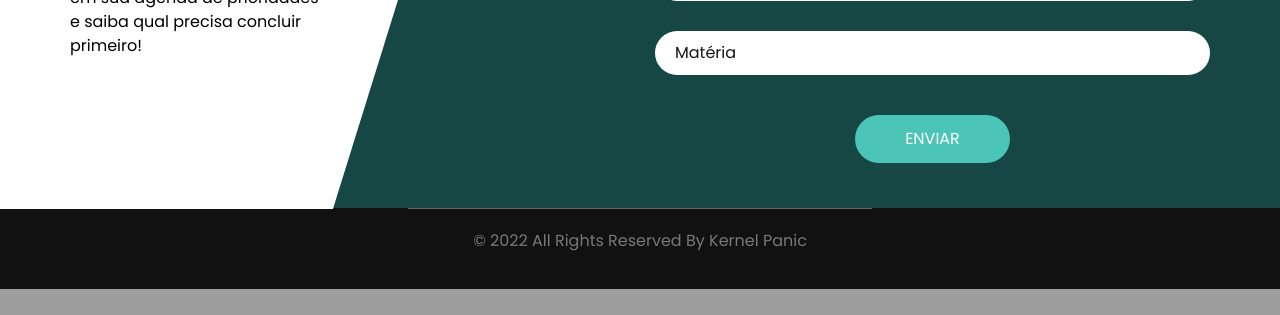
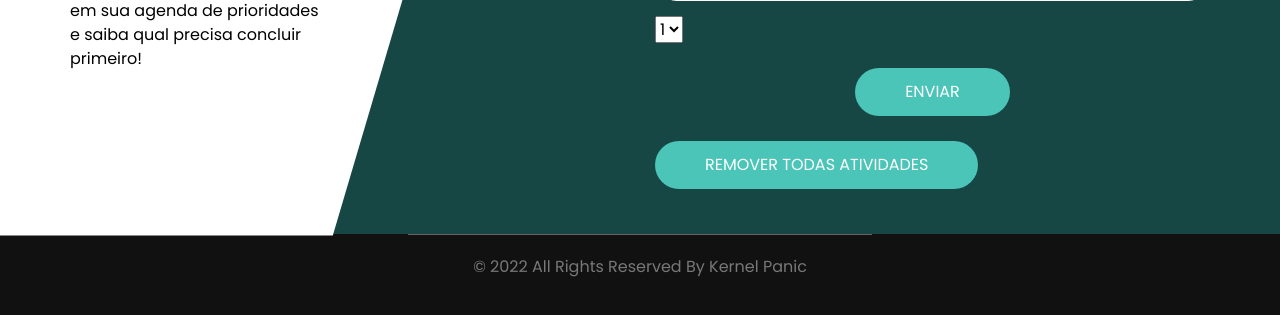
Before and after one commit to projeto-de-algoritmos/Final_kernel_panic, a Flask app: template src/templates/home.html in a window 1280 px wide. Shown: the part 819-1134 px from the top of the page. Before the commit the page ends 1108 px from the top, so only its background shows below. Run offline with Flask 2, Linux system fonts and the light colour scheme; the template is opened without the code that fills it: most values are stand-ins (such as "Sample title", 1, 10 or a date in 2020); some libraries are stand-ins or nearby versions.

Commit message:
Alteracoes na home + complemento das rotas no app.py

```diff
--- a/src/app.py
+++ b/src/app.py
@@ -10,5 +10,13 @@ def index():
     titulo_id_materias = [(m.title,m.id_) for m in load_materias()]
     return render_template('home.html',titulo_id_materias=titulo_id_materias)
 
+@app.route("/insere_atividade", methods=['POST'])
+def insere_atividade():
+    pass
+
+@app.route("/remove_todas_atividades", methods=['POST'])
+def remove_todas_atividades():
+    pass
+
 if __name__ == "__main__":
     app.run(debug=False)
--- a/src/templates/home.html
+++ b/src/templates/home.html
@@ -25,6 +25,8 @@
 </head>
 
 <body>
+  <div>
+  </div>
   <div class="hero_area">
     <!-- header section strats -->
     <header class="header_section">
@@ -118,24 +120,33 @@
             <h5>
               Adicione Uma Atividade
             </h5>
-            <form action="">
+            <form action="{{ url_for('insere_atividade') }}" method="post">
               <div>
-                <input type="text" placeholder="Nome da Atividade" />
+                <input id="nome_atividade" name="nome_atividade" type="text" placeholder="Nome da Atividade" />
               </div>
               <div>
-                <input placeholder="Data de Entrega" class="textbox-n" type="text" onfocus="(this.type='date')" onblur="(this.type='text')" id="date" />
+                <input name="data_fim" id="data_fim" placeholder="Data de Entrega" class="textbox-n" type="text" onfocus="(this.type='date')" onblur="(this.type='text')" id="date" />
               </div>
               <div>
-                <input type="email" placeholder="Peso na Nota Final" />
+                <input name="peso_atividade" id="peso_atividade" placeholder="Peso na Nota Final" />
               </div>
               <div>
-                <input type="text" placeholder="Matéria"/>
+                <select name="materia" id="materia" >
+                {% for el in titulo_id_materias %}
+                  <option value="{{ el[1] }}">{{ el[0] }}</option>
+                {% endfor%}
+                </select>
               </div>
               <div class="d-flex justify-content-center">
                 <button type="submit" class="btn_on-hover">
                   Enviar
                 </button>
               </div>
+            </form>
+            <form action="{{ url_for('remove_todas_atividades') }}" method="post">
+              <button type="submit" class="btn_on-hover">
+                Remover Todas Atividades
+              </button>
             </form>
           </div>
         </div>
```
